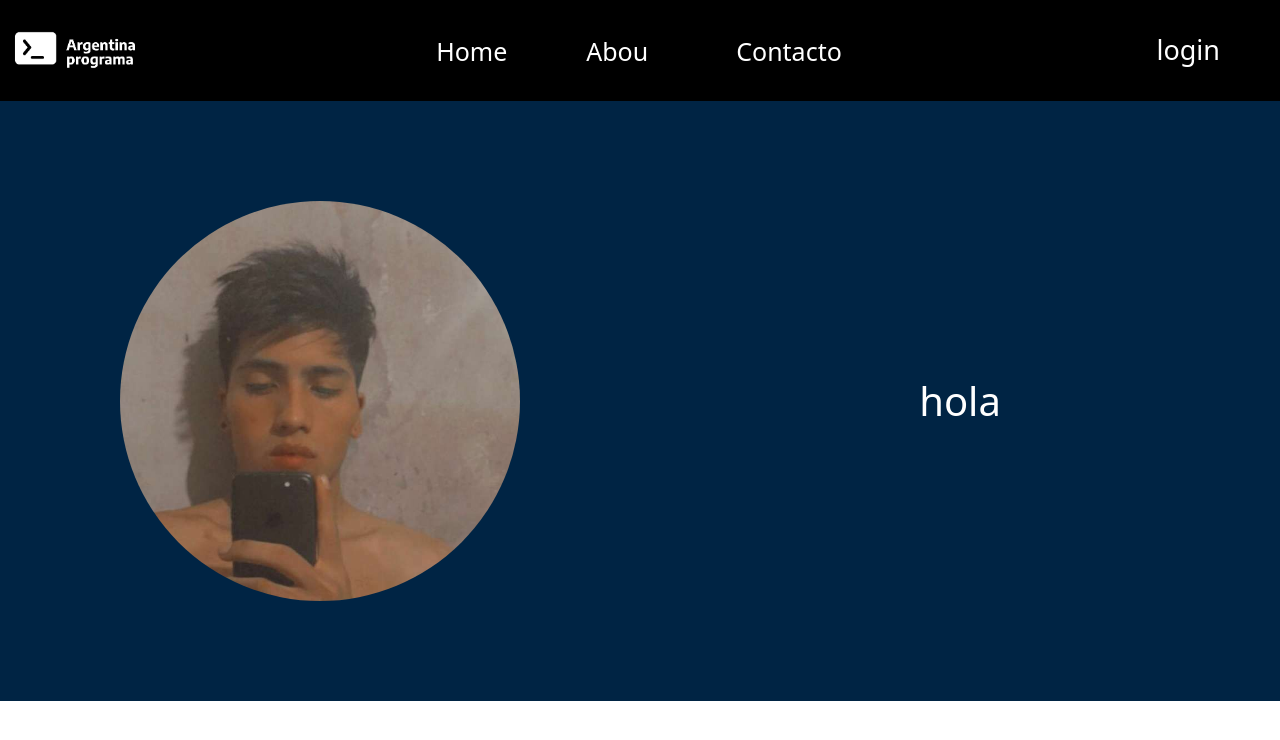
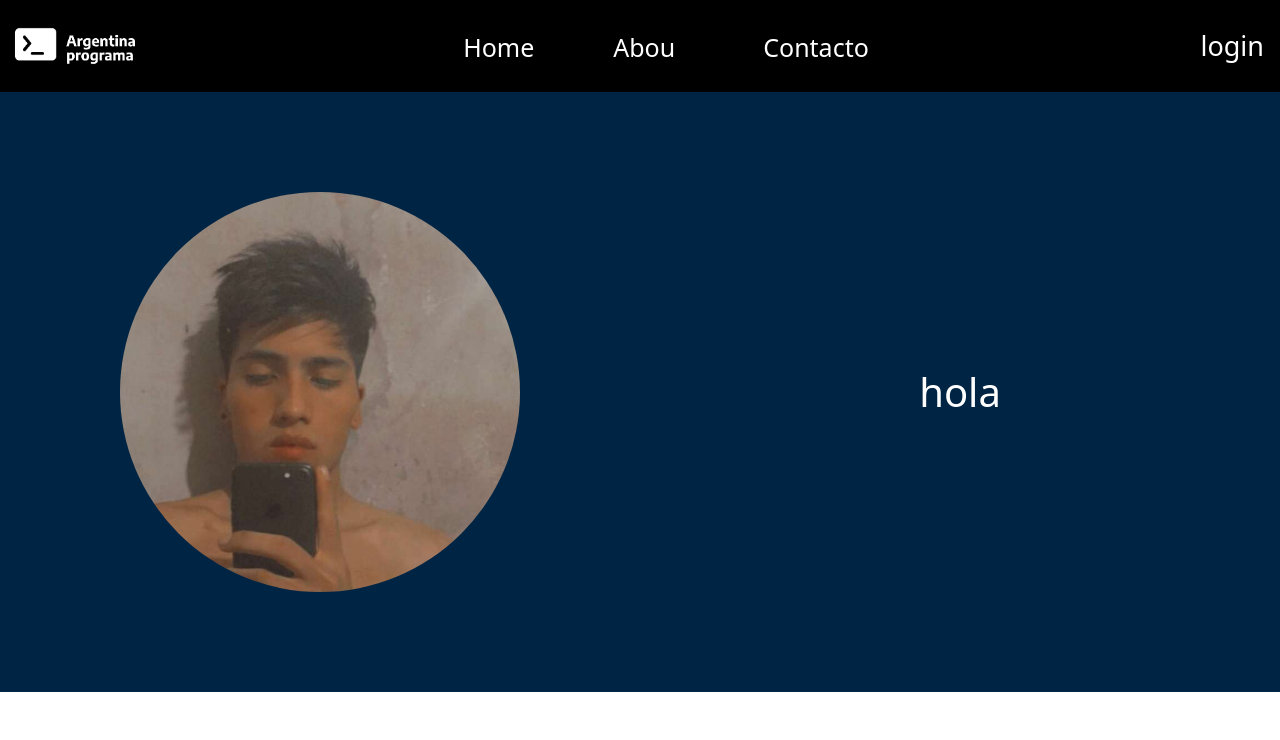
Before and after one commit to Maicol28052000/proyectofinal, an Angular app in the folder proyecto/: page / in a window 1280 px wide. Shown: the top 740 px of the page. Built offline with nearby package versions, Linux system fonts and the light colour scheme.

Commit message:
barra de navegacion casi  lista

```diff
--- a/proyecto/src/app/components/inicio/inicio.component.css
+++ b/proyecto/src/app/components/inicio/inicio.component.css
@@ -1,4 +1,8 @@
 *{margin: 0%;padding: 0%;box-sizing: border-box;}
+nav{
+    position:sticky;
+    top: 0;
+}
 
 .container-fluid{
     background-color: black;
@@ -21,16 +25,16 @@ ul li a{
 
 
 #navbarTogglerDemo03{
-    padding: 15px 30px;
-    transition: 0,2s;
+    padding:1px 1px 1px 25px;
+    transition: 1s;
 }
 
 .nav-link{
     color: white;
-    padding: 15px 30px;
-    transition: 0,2s;
+    padding: 15px 15px;
+    transition: 0,6s;
 }
 .nav-link:hover{
     color: rgb(192, 27, 129) !important;
-    box-shadow: 0 0 10px black,0 0 40px black,0 0 80px black;
+    box-shadow: 0 0 10px rgb(192, 27, 129),0 0 40px rgb(192, 27, 129),0 0 80px rgb(192, 27, 129);
 }
--- a/proyecto/src/app/components/inicio/inicio.component.html
+++ b/proyecto/src/app/components/inicio/inicio.component.html
@@ -20,4 +20,4 @@
     </div>
     </div>
   </nav>
-  <app-presentacion></app-presentacion>
+  <app-presentacion id="banner" ></app-presentacion>
```
